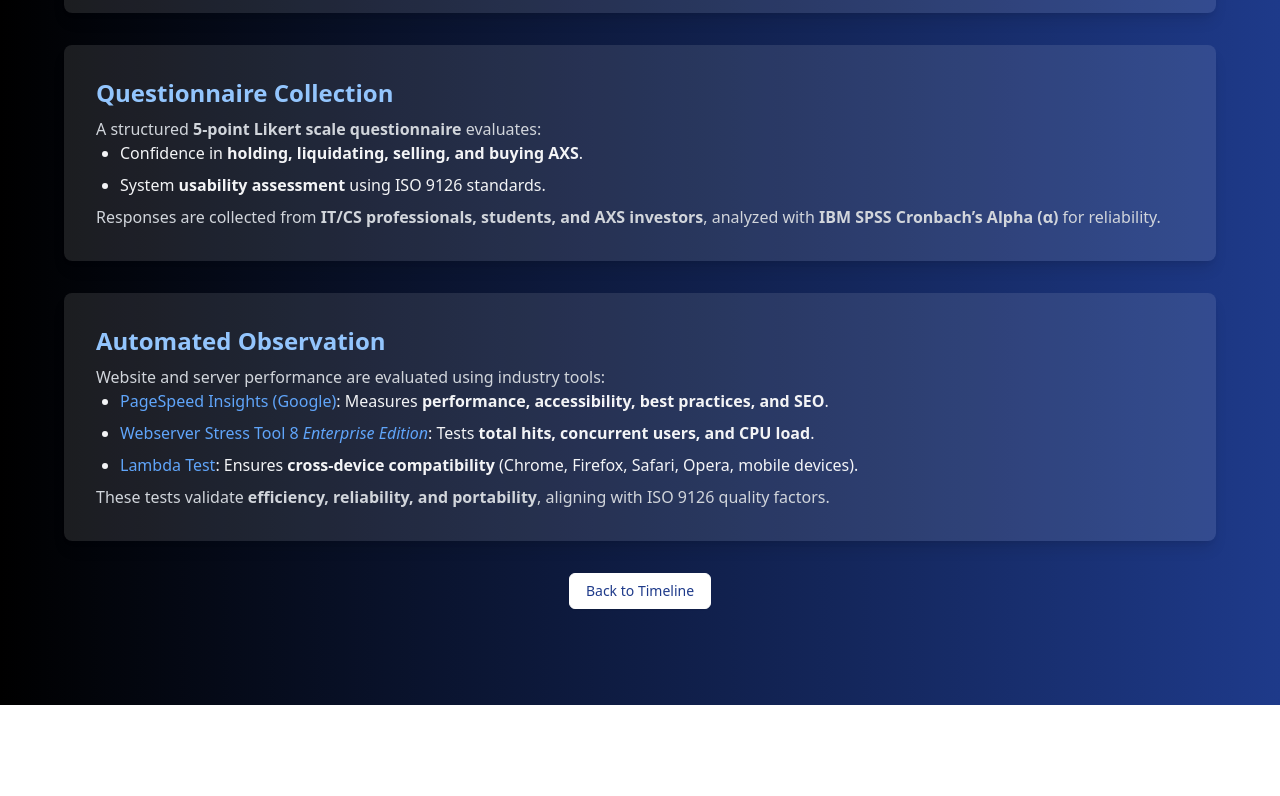
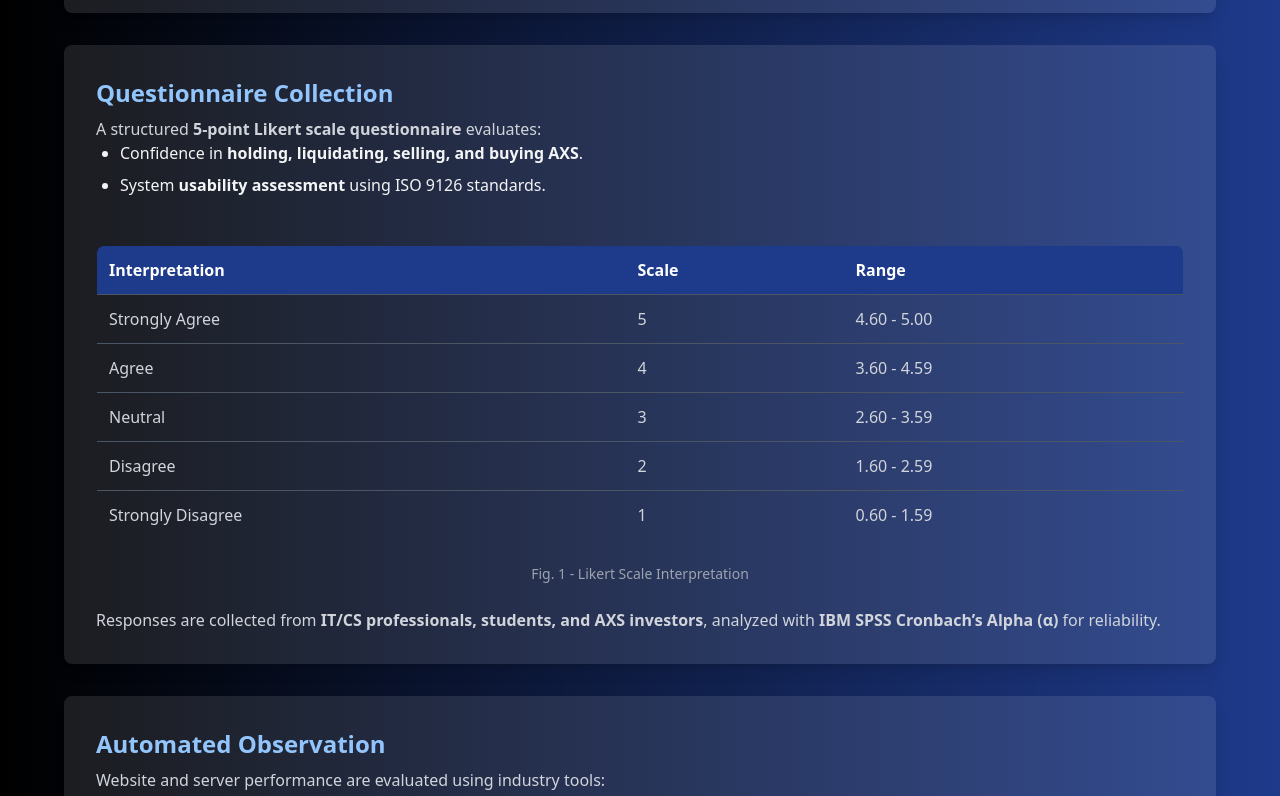
Before and after one commit to jerwintuchi/tonyongbayawak, a Next.js app: page /about/data-collection in a window 1280 px wide. Shown: the part 659-1455 px from the top of the page. Before the commit the page ends 1364 px from the top, so only its background shows below. Built offline with nearby package versions, Linux system fonts and the light colour scheme.

Commit message:
likert scale table

```diff
--- a/src/app/about/(timeline-items)/data-collection/_components/DataCollectionClient.tsx
+++ b/src/app/about/(timeline-items)/data-collection/_components/DataCollectionClient.tsx
@@ -2,6 +2,7 @@
 
 import BackToTimeline from "@/components/buttons/back-timeline-btn";
 import React from "react";
+import LikertScaleTable from "./LikertScaleTable";
 
 export default function DataCollectionClient() {
     return (
@@ -47,6 +48,10 @@ export default function DataCollectionClient() {
                     <li>Confidence in <strong>holding, liquidating, selling, and buying AXS</strong>.</li>
                     <li>System <strong>usability assessment</strong> using ISO 9126 standards.</li>
                 </ul>
+                <LikertScaleTable />
+                <p className="text-sm text-gray-400 mt-2 text-center p-4">
+                    Fig. 1 - Likert Scale Interpretation
+                </p>
                 <p className="text-gray-300 mt-2">
                     Responses are collected from <strong>IT/CS professionals, students, and AXS investors</strong>, analyzed with <strong>IBM SPSS Cronbach’s Alpha (α)</strong> for reliability.
                 </p>
--- /dev/null
+++ b/src/app/about/(timeline-items)/data-collection/_components/LikertScaleTable.tsx
@@ -0,0 +1,54 @@
+import React from 'react';
+
+const TableData = [
+    {
+        "interpretation": "Strongly Agree",
+        "scale": 5,
+        "range": "4.60 - 5.00"
+    },
+    {
+        "interpretation": "Agree",
+        "scale": 4,
+        "range": "3.60 - 4.59"
+    },
+    {
+        "interpretation": "Neutral",
+        "scale": 3,
+        "range": "2.60 - 3.59"
+    },
+    {
+        "interpretation": "Disagree",
+        "scale": 2,
+        "range": "1.60 - 2.59"
+    },
+    {
+        "interpretation": "Strongly Disagree",
+        "scale": 1,
+        "range": "0.60 - 1.59"
+    }
+];
+
+export default function LikertScaleTable() {
+    return (
+        <div className='overflow-x-auto'>
+            <table className="w-full text-gray-300 border border-gray-600 rounded-lg overflow-hidden mt-12">
+                <thead className="bg-blue-900 text-white">
+                    <tr className="border-b border-gray-600">
+                        <th className="text-left p-3">Interpretation</th>
+                        <th className="text-left p-3">Scale</th>
+                        <th className="text-left p-3">Range</th>
+                    </tr>
+                </thead>
+                <tbody>
+                    {TableData.map((item, index) => (
+                        <tr key={index} className="border-b border-gray-600 hover:bg-blue-500 hover:bg-opacity-25">
+                            <td className="p-3">{item.interpretation}</td>
+                            <td className="p-3">{item.scale}</td>
+                            <td className="p-3">{item.range}</td>
+                        </tr>
+                    ))}
+                </tbody>
+            </table>
+        </div>
+    );
+}
```
